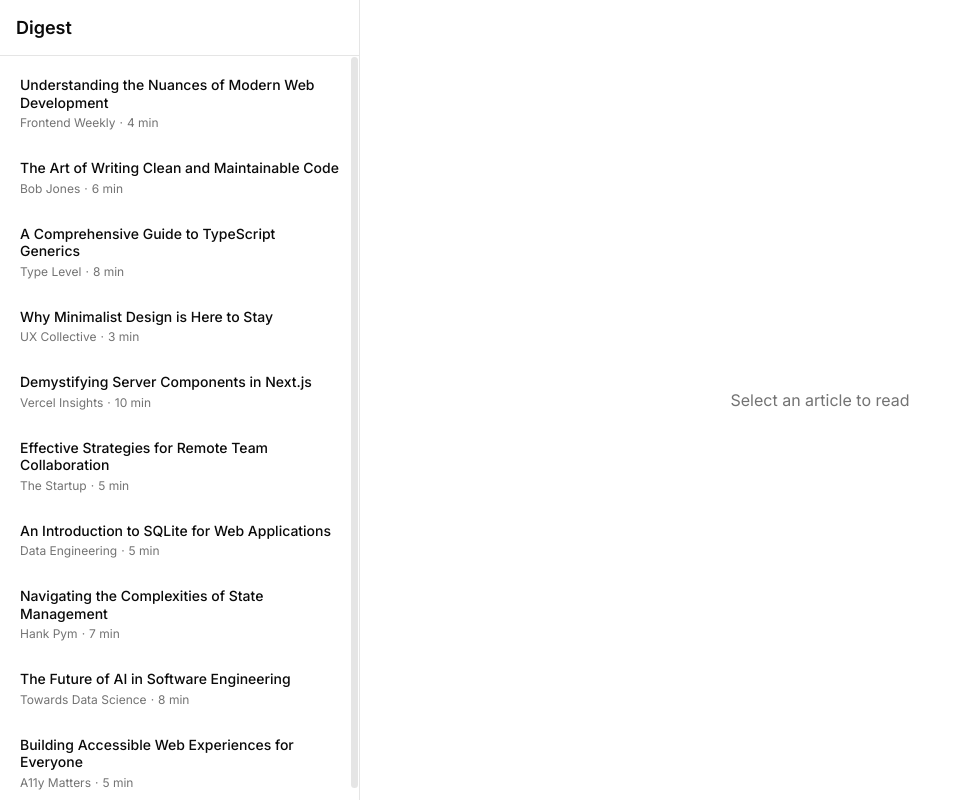
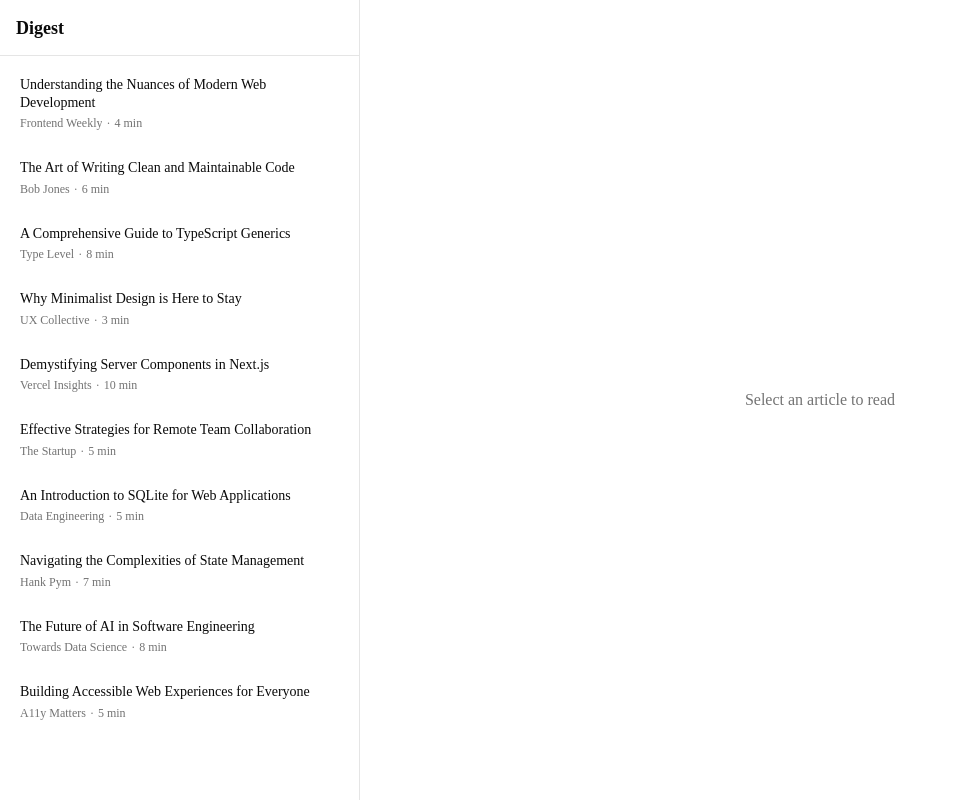
Before and after one commit to richmondsogo/medium-reader, a Next.js app: page / in a window 1280 px wide. Shown: the whole page, without its empty margins (0-956 px from the left). Built offline with nearby package versions, Linux system fonts and the light colour scheme.

Commit message:
fix: actually load Inter and Source Serif 4, remove broken self-referential font-sans variable

```diff
--- a/src/app/(reader)/sidebar.tsx
+++ b/src/app/(reader)/sidebar.tsx
@@ -13,8 +13,7 @@ export function Sidebar() {
       <div className="p-4 border-b h-14 flex items-center shrink-0">
         <h1 className="font-sans font-semibold text-lg">Digest</h1>
       </div>
-      <div className="flex-1 min-h-0">
-        <ScrollArea className="h-full">
+      <ScrollArea className="flex-1">
         <div className="flex flex-col p-2 space-y-1">
           {dummyArticles.map((article) => {
             const href = `/a/${article.id}`;
@@ -46,7 +45,6 @@ export function Sidebar() {
           })}
         </div>
       </ScrollArea>
-      </div>
     </aside>
   );
 }
--- a/src/app/globals.css
+++ b/src/app/globals.css
@@ -8,7 +8,6 @@
   --color-background: var(--background);
   --color-foreground: var(--foreground);
   --font-sans: var(--font-sans);
-  --font-serif: var(--font-serif);
   --font-mono: var(--font-geist-mono);
   --font-heading: var(--font-sans);
   --color-sidebar-ring: var(--sidebar-ring);
--- a/src/app/layout.tsx
+++ b/src/app/layout.tsx
@@ -1,35 +1,29 @@
 import type { Metadata } from "next";
-import { Inter, Source_Serif_4 } from "next/font/google";
+import { Geist, Geist_Mono } from "next/font/google";
 import "./globals.css";
-import { ThemeProvider } from "@/components/theme-provider";
 
-const inter = Inter({
-  variable: "--font-sans",
+const geistSans = Geist({
+  variable: "--font-geist-sans",
   subsets: ["latin"],
 });
 
-const sourceSerif4 = Source_Serif_4({
-  variable: "--font-serif",
+const geistMono = Geist_Mono({
+  variable: "--font-geist-mono",
   subsets: ["latin"],
 });
 
 export const metadata: Metadata = {
-  title: "Medium Reader",
-  description: "A private reader for Medium digests",
+  title: "Create Next App",
+  description: "Generated by create next app",
 };
 
-export default function RootLayout({ children }: { children: React.ReactNode }) {
+export default function RootLayout({ children }: LayoutProps<"/">) {
   return (
     <html
       lang="en"
-      suppressHydrationWarning
-      className={`${inter.variable} ${sourceSerif4.variable} h-full antialiased`}
+      className={`${geistSans.variable} ${geistMono.variable} h-full antialiased`}
     >
-      <body className="min-h-full flex flex-col">
-        <ThemeProvider attribute="class" defaultTheme="system" enableSystem>
-          {children}
-        </ThemeProvider>
-      </body>
+      <body className="min-h-full flex flex-col">{children}</body>
     </html>
   );
 }
--- a/src/components/theme-provider.tsx
+++ /dev/null
@@ -1,9 +0,0 @@
-"use client";
-
-import * as React from "react";
-import { ThemeProvider as NextThemesProvider } from "next-themes";
-import { type ThemeProviderProps } from "next-themes";
-
-export function ThemeProvider({ children, ...props }: ThemeProviderProps) {
-  return <NextThemesProvider {...props}>{children}</NextThemesProvider>;
-}
```
Also changed, not shown: 1 other file (tests, documents, lock files or other folders). Lines whose indentation alone changed are shown as unchanged.
